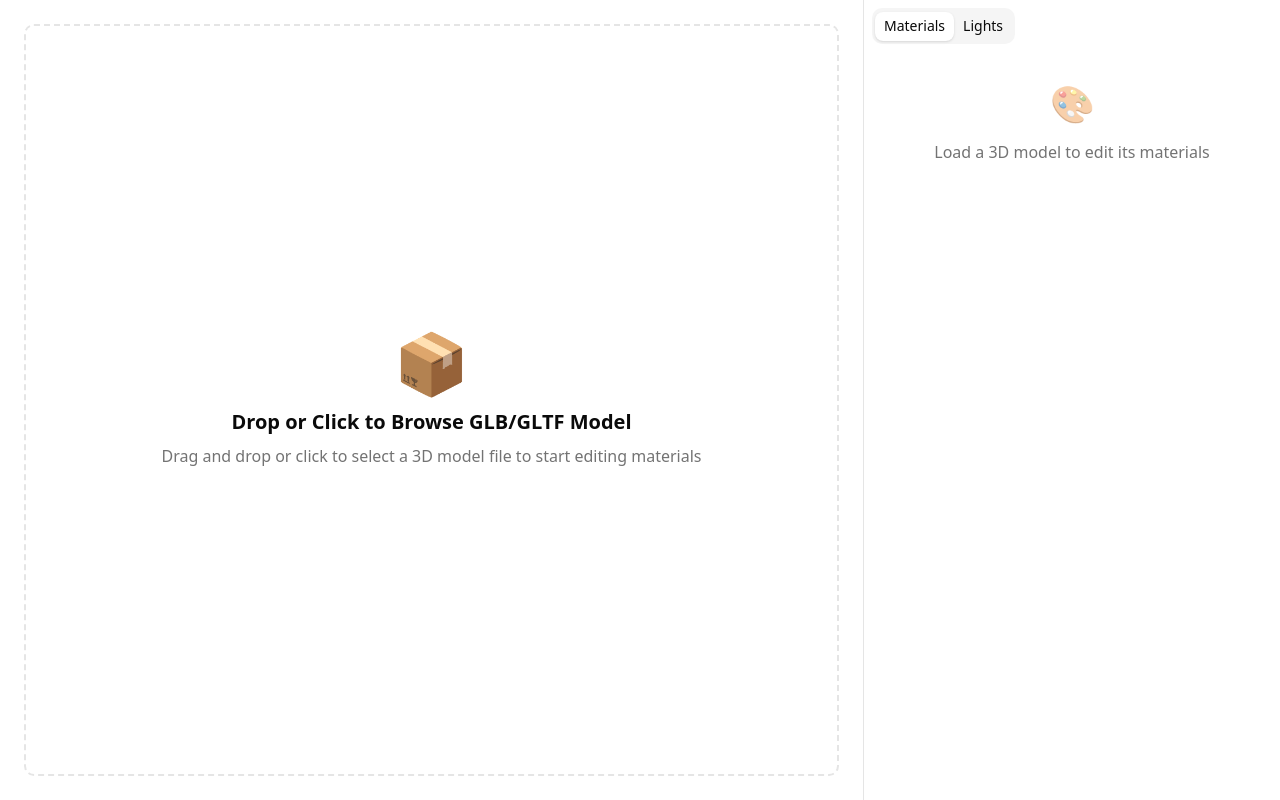
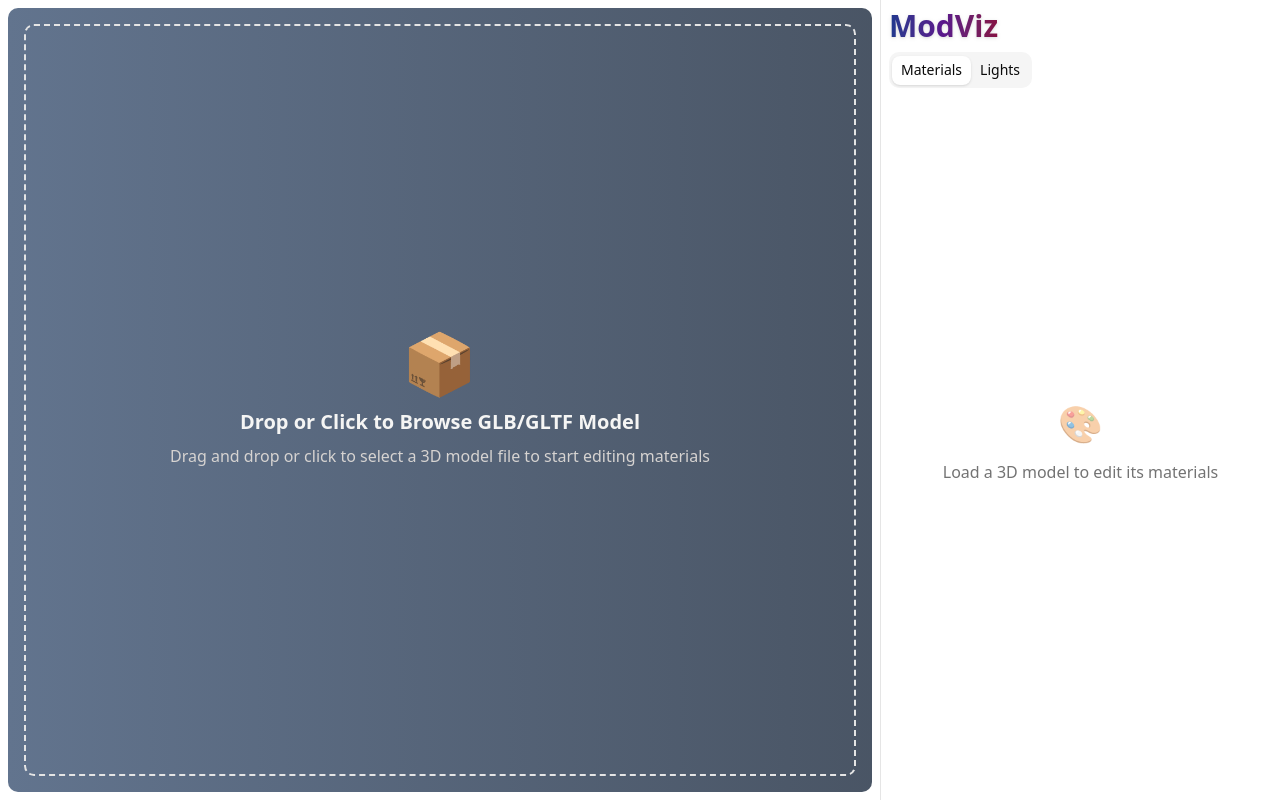
Before and after one commit to sreeharims98/modviz, a Next.js app: page / in a window 1280 px wide. Built offline with nearby package versions, Linux system fonts and the light colour scheme; no server answers.

Commit message:
refactor: enhance ModelViewer with environment loading and improve MaterialPanel UI

```diff
--- /dev/null
+++ b/src/components/EmptyMessage.tsx
@@ -0,0 +1,14 @@
+export const EmptyMessage = ({
+  icon,
+  title,
+}: {
+  icon: string;
+  title: string;
+}) => {
+  return (
+    <div className="w-full h-full flex flex-col justify-center items-center text-center text-muted-foreground py-8">
+      <div className="text-4xl mb-4 opacity-50">{icon}</div>
+      <p>{title}</p>
+    </div>
+  );
+};
--- a/src/components/ModelViewer.tsx
+++ b/src/components/ModelViewer.tsx
@@ -11,9 +11,10 @@ import {
   setupEnvironment,
   setupLighting,
 } from "@/lib/threejs";
-import { useEffect, useRef, useState } from "react";
+import { useCallback, useEffect, useRef, useState } from "react";
 import { toast } from "sonner";
 import {
+  DataTexture,
   Group,
   MeshPhysicalMaterial,
   MeshStandardMaterial,
@@ -35,62 +36,17 @@ export default function ModelViewer() {
   const rendererRef = useRef<WebGLRenderer | null>(null);
   const modelRef = useRef<Group | null>(null);
   const fileInputRef = useRef<HTMLInputElement>(null);
+  const envTexture = useRef<DataTexture | null>(null);
 
   const [isDragOver, setIsDragOver] = useState(false);
 
-  useEffect(() => {
-    if (!mountRef.current) return;
+  // load environment
+  const loadEnvironment = async (url: string) => {
+    if (!sceneRef.current) return;
 
-    const mountNode = mountRef.current;
-
-    //scene setup
-    const scene = initScene();
-    sceneRef.current = scene;
-
-    // Camera setup
-    const camera = initCamera(mountNode);
-
-    // Renderer setup
-    const renderer = initRenderer(mountNode);
-    rendererRef.current = renderer;
-    mountNode.appendChild(renderer.domElement);
-
-    // Controls
-    const controls = initOrbitControls(camera, renderer);
-
-    // Setup environment
-    setupEnvironment("./blocky_photo_studio_1k.hdr", scene);
-
-    //Setup Lighting
-    setupLighting(scene);
-
-    // addFloor();
-
-    // Animation loop
-    const animate = () => {
-      requestAnimationFrame(animate);
-      controls.update();
-      renderer.render(scene, camera);
+    const texture = await setupEnvironment(url, sceneRef.current);
+    envTexture.current = texture;
   };
-    animate();
-
-    // Handle resize
-    const handleResize = () => {
-      if (!mountNode) return;
-      camera.aspect = mountNode.clientWidth / mountNode.clientHeight;
-      camera.updateProjectionMatrix();
-      renderer.setSize(mountNode.clientWidth, mountNode.clientHeight);
-    };
-    window.addEventListener("resize", handleResize);
-
-    return () => {
-      window.removeEventListener("resize", handleResize);
-      if (mountNode && renderer.domElement.parentNode === mountNode) {
-        mountNode.removeChild(renderer.domElement);
-      }
-      renderer.dispose();
-    };
-  }, []);
 
   const loadModel = async (file: File) => {
     try {
@@ -171,6 +127,61 @@ export default function ModelViewer() {
     e.target.value = "";
   };
 
+  // Initialize scene, camera, renderer, and controls
+  useEffect(() => {
+    if (!mountRef.current) return;
+
+    const mountNode = mountRef.current;
+
+    //scene setup
+    const scene = initScene();
+    sceneRef.current = scene;
+
+    // Camera setup
+    const camera = initCamera(mountNode);
+
+    // Renderer setup
+    const renderer = initRenderer(mountNode);
+    rendererRef.current = renderer;
+    mountNode.appendChild(renderer.domElement);
+
+    // Controls
+    const controls = initOrbitControls(camera, renderer);
+
+    // Load initial environment
+    loadEnvironment("./blocky_photo_studio_1k.hdr");
+
+    //Setup Lighting
+    setupLighting(scene);
+
+    // addFloor();
+
+    // Animation loop
+    const animate = () => {
+      requestAnimationFrame(animate);
+      controls.update();
+      renderer.render(scene, camera);
+    };
+    animate();
+
+    // Handle resize
+    const handleResize = () => {
+      if (!mountNode) return;
+      camera.aspect = mountNode.clientWidth / mountNode.clientHeight;
+      camera.updateProjectionMatrix();
+      renderer.setSize(mountNode.clientWidth, mountNode.clientHeight);
+    };
+    window.addEventListener("resize", handleResize);
+
+    return () => {
+      window.removeEventListener("resize", handleResize);
+      if (mountNode && renderer.domElement.parentNode === mountNode) {
+        mountNode.removeChild(renderer.domElement);
+      }
+      renderer.dispose();
+    };
+  }, []);
+
   // Update material properties when selectedMaterial or properties change
   useEffect(() => {
     if (!selectedMaterial) return;
@@ -195,15 +206,15 @@ export default function ModelViewer() {
   return (
     <div
       ref={mountRef}
-      className={`relative w-full h-full bg-viewport rounded-lg overflow-hidden transition-all duration-200 ${
-        isDragOver ? "ring-2 ring-primary" : ""
-      }`}
+      className={`relative w-full h-full rounded-lg overflow-hidden transition-all duration-200`}
       onDrop={handleDrop}
       onDragOver={handleDragOver}
       onDragLeave={handleDragLeave}
       onClick={() => !isModelLoaded && handleBrowseClick()}
       style={{ cursor: !isModelLoaded ? "pointer" : "default" }}
     >
+      {!isModelLoaded && (
+        <div className="w-full h-full bg-gradient-to-r from-slate-500 to-gray-600">
           <input
             ref={fileInputRef}
             type="file"
@@ -211,7 +222,6 @@ export default function ModelViewer() {
             style={{ display: "none" }}
             onChange={handleFileChange}
           />
-      {!isModelLoaded && (
           <div
             className={`absolute inset-4 border-2 border-dashed rounded-lg flex items-center justify-center transition-all duration-200 ${
               isDragOver
@@ -221,13 +231,14 @@ export default function ModelViewer() {
           >
             <div className="text-center">
               <div className="text-6xl mb-4">📦</div>
-            <h3 className="text-xl font-semibold mb-2">
+              <h3 className="text-xl text-stone-100 font-semibold mb-2">
                 Drop or Click to Browse GLB/GLTF Model
               </h3>
-            <p className="text-muted-foreground">
-              Drag and drop or click to select a 3D model file to start editing
-              materials
+              <p className="text-stone-300">
+                Drag and drop or click to select a 3D model file to start
+                editing materials
               </p>
+            </div>
           </div>
         </div>
       )}
--- a/src/components/panels/MaterialPanel.tsx
+++ b/src/components/panels/MaterialPanel.tsx
@@ -4,6 +4,7 @@ import { Button } from "@/components/ui/button";
 import { Material, MeshPhysicalMaterial, MeshStandardMaterial } from "three";
 import { SelectMaterial } from "../SelectMaterial";
 import { useAppContext } from "@/context/AppContext";
+import { EmptyMessage } from "../EmptyMessage";
 
 export const MaterialPanel = () => {
   const {
@@ -24,10 +25,7 @@ export const MaterialPanel = () => {
   return (
     <div className="w-full h-full overflow-y-auto">
       {materials.length === 0 ? (
-        <div className="text-center text-muted-foreground py-8">
-          <div className="text-4xl mb-4 opacity-50">🎨</div>
-          <p>Load a 3D model to edit its materials</p>
-        </div>
+        <EmptyMessage icon="🎨" title="Load a 3D model to edit its materials" />
       ) : (
         <>
           {/* Material List */}
--- a/src/components/panels/Panel.tsx
+++ b/src/components/panels/Panel.tsx
@@ -4,8 +4,14 @@ import { TABS } from "@/constants";
 
 export const Panel = () => {
   return (
-    <div className="p-2 bg-panel border-l border-panel-border">
-      <Tabs defaultValue={TABS.MATERIALS} className="w-[400px]">
+    <div className="w-[400px] flex flex-col p-2 bg-panel border-l border-panel-border">
+      <div className="mb-2 flex items-center justify-between">
+        <span className="font-bold text-3xl bg-gradient-to-r from-blue-900 via-purple-900 to-pink-900 bg-clip-text text-transparent drop-shadow">
+          ModViz
+        </span>
+        {/* <button className="">Sign In</button> */}
+      </div>
+      <Tabs defaultValue={TABS.MATERIALS} className="w-full flex-1 ">
         <TabsList>
           {Object.values(TABS).map((tab) => (
             <TabsTrigger key={tab} value={tab}>
--- a/src/lib/threejs.ts
+++ b/src/lib/threejs.ts
@@ -13,6 +13,7 @@ import {
   Scene,
   Vector3,
   WebGLRenderer,
+  DataTexture,
 } from "three";
 import {
   GLTFLoader,
@@ -80,27 +81,26 @@ export const initOrbitControls = (
  * Loads an HDR environment texture and sets it as the scene's environment and background.
  * @param {string} url - The URL of the HDR image.
  * @param {Scene} scene - The scene to apply the environment to.
- * @returns {Promise<void>} Resolves when the environment is set.
+ * @returns {Promise<DataTexture>} Resolves with the loaded environment texture.
  */
-export const setupEnvironment = async (url: string, scene: Scene) => {
+export const setupEnvironment = async (
+  url: string,
+  scene: Scene
+): Promise<DataTexture> => {
   const rgbeLoader = new RGBELoader();
-  rgbeLoader.load(
-    url,
-    (texture) => {
-      texture.mapping = EquirectangularReflectionMapping;
-      scene.environment = texture;
-      scene.castShadow = true;
-      scene.background = texture;
-      scene.backgroundBlurriness = 0.8;
-    },
-    undefined,
-    (error) => {
-      console.warn(
-        error,
-        "HDR environment failed to load, using fallback lighting"
-      );
-    }
-  );
+  try {
+    const texture = await rgbeLoader.loadAsync(url);
+    texture.mapping = EquirectangularReflectionMapping;
+    scene.environment = texture;
+    scene.castShadow = true;
+    scene.background = texture;
+    scene.backgroundBlurriness = 1;
+
+    return texture;
+  } catch (error) {
+    console.error("Error loading GLTF model:", error);
+    throw error;
+  }
 };
 
 /**
@@ -132,7 +132,9 @@ export const setupLighting = (scene: Scene) => {
  * @returns {Promise<Group<Object3DEventMap>>} The loaded model's scene group.
  * @throws Will throw if the model fails to load.
  */
-export const loadGLTFModel = async (file: File) => {
+export const loadGLTFModel = async (
+  file: File
+): Promise<Group<Object3DEventMap>> => {
   const url = URL.createObjectURL(file);
   const loader = new GLTFLoader();
 
```
Lines whose indentation alone changed are shown as unchanged.
